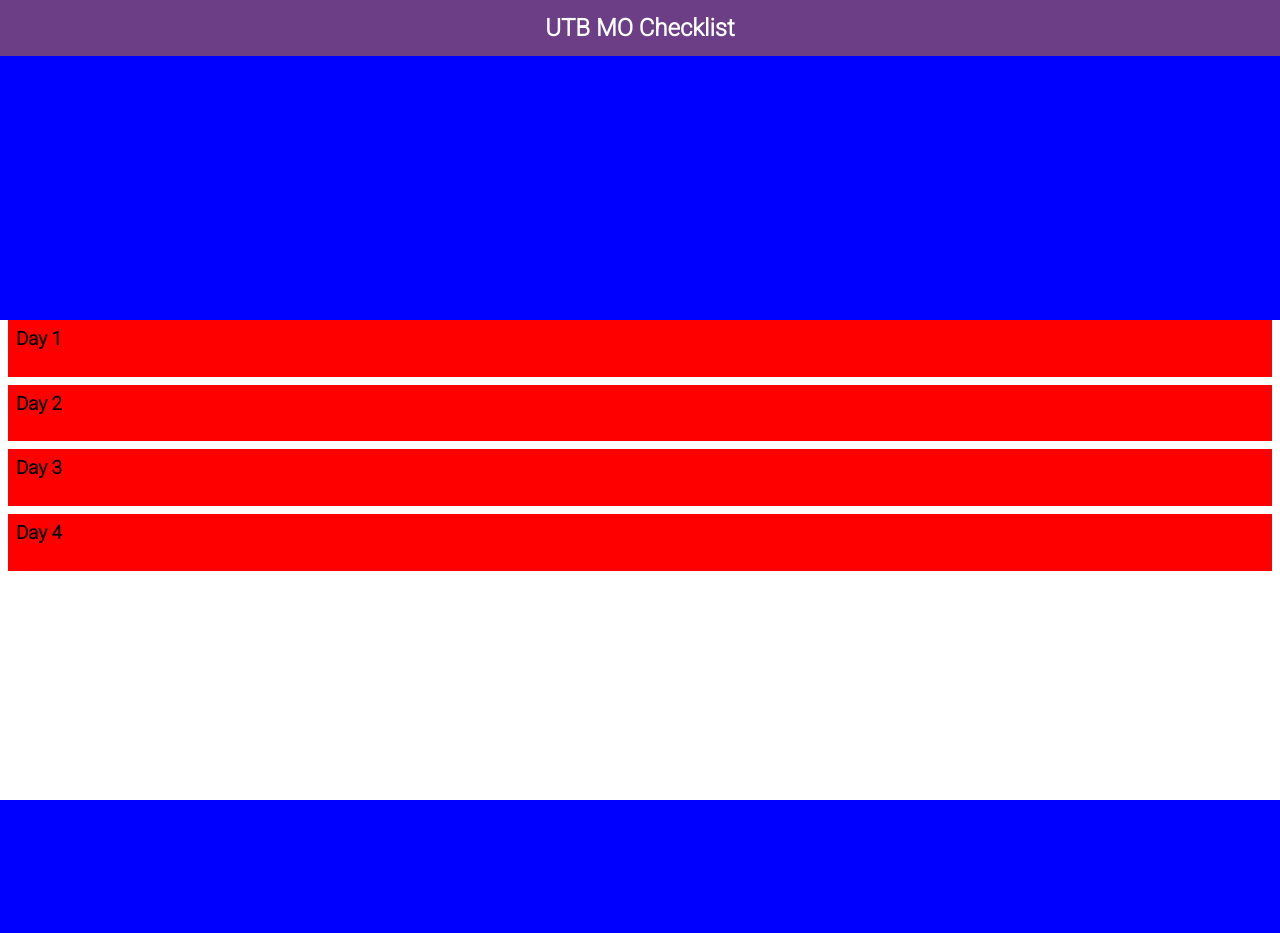
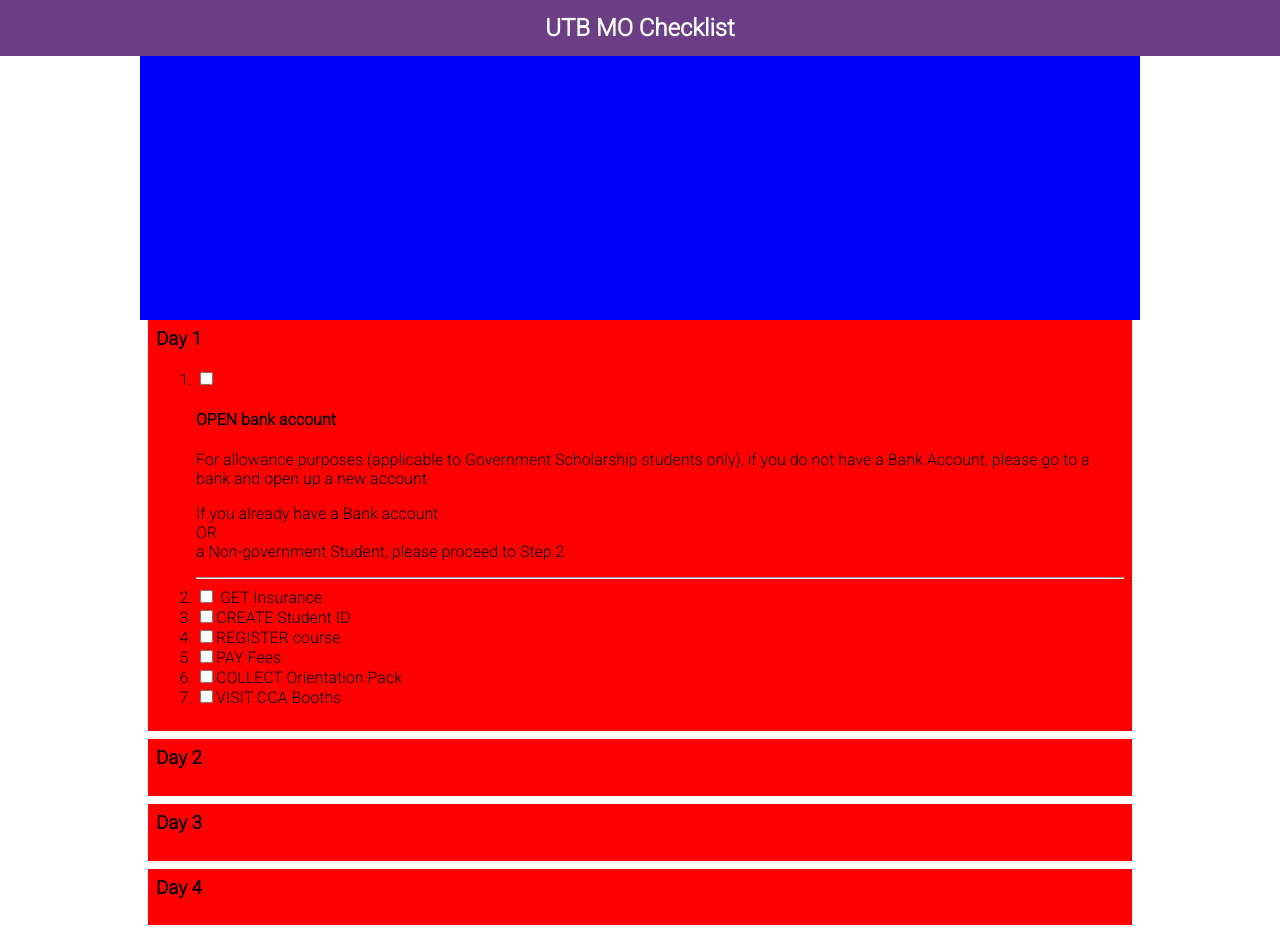
Before and after one commit to naqiuddinihsan/utbmoc, a PHP site: page / in a window 1280 px wide. Before the commit the page ends 800 px from the top, so only its background shows below. Run offline with PHP 8.4, Linux system fonts and the light colour scheme.

Commit message:
More cosmetics

```diff
--- a/index.php
+++ b/index.php
@@ -9,36 +9,61 @@
         <link rel="icon" href="http://www.utb.edu.bn/favicon.ico" type="image/x-icon">
     </head>
     <body>
-        <div class="sandbox">
-            <div class="top">
-                <div class="header">
+        <div class="moc-sandbox">
+            <div class="moc-platform">
+                <div class="moc-top">
+                    <div class="moc-header">
                         <h2>UTB MO Checklist</h2>
                     </div>
                 </div>
-            <div class="mid">
-                <div class="banner">
+                <div class="moc-mid">
+                    <div class="moc-banner">
 
                     </div>
-                <div class="canvas">
-                    <div class="post">
+                    <div class="moc-canvas">
+                        <div class="moc-post">
                             <h3>Day 1</h3>
-                        <p></p>
+                            <p>
+                                <ol>
+                                    <li>
+                                        <input type="checkbox" name="moc-step" value="step">
+                                        <h4>OPEN bank account</h4>
+                                        <p>For allowance purposes (applicable to Government Scholarship students only), if you do not have a Bank Account, please go to a bank and open up a new account</p>
+                                        <p>If you already have a Bank account <br>OR<br> a Non-government Student, please proceed to Step 2</p>
+                                    </li>
+                                    <hr>
+                                    <li>
+                                        <input type="checkbox" name="moc-step" value="step">
+                                        GET Insurance</li>
+                                    <li>
+                                        <input type="checkbox" name="moc-step" value="step">CREATE Student ID</li>
+                                    <li>
+                                        <input type="checkbox" name="moc-step" value="step">REGISTER course</li>
+                                    <li>
+                                        <input type="checkbox" name="moc-step" value="step">PAY Fees</li>
+                                    <li>
+                                        <input type="checkbox" name="moc-step" value="step">COLLECT Orientation Pack</li>
+                                    <li>
+                                        <input type="checkbox" name="moc-step" value="step">VISIT CCA Booths</li>
+                                </ol>
+                            </p>
                         </div>
-                    <div class="post">
+                        <div class="moc-post">
                             <h3>Day 2</h3>
                             <p></p>
                         </div>
-                    <div class="post">
+                        <div class="moc-post">
                             <h3>Day 3</h3>
                             <p></p>
                         </div>
-                    <div class="post">
+                        <div class="moc-post">
                             <h3>Day 4</h3>
                             <p></p>
                         </div>
                     </div>
                 </div>
-            <div class="bot"></div>
+                <div class="moc-bot"></div>
+            </div>
         </div>
     </body>
 </html>
--- a/style.css
+++ b/style.css
@@ -36,47 +36,63 @@ button:active {
     opacity: .9;
 }
 
-
-.sandbox {
+.moc-sandbox {
     width: 100%;
     height: 100%;
 }
 
-.top {
+..moc-platform {
+    width: 100%;
+}
+
+.moc-top, .moc-mid, .moc-bot {
+    width: 100%;
+}
+
+.moc-mid {
+    max-width: 1000px;
+    margin: 0 auto;
+}
+
+.moc-top {
     position: fixed;
-    width: 100%;
     top: 0;
 }
 
-.header {
+.moc-header {
     background: #6B3E85;
     height: 56px;
     color: #fff;
     text-align: center;
 }
 
-.header h2 {
+.moc-header h2 {
     line-height: 56px;
     margin: 0;
 }
-.mid {
+.moc-mid {
 
 }
-.banner {
+
+.moc-banner {
     height: 320px;
     background: blue;
 }
 
-.canvas {
+.moc-canvas {
     padding: 0 8px;
 }
 
-.post {
+.moc-post {
     background: red;
     margin: 0 auto 8px auto;
     padding: 8px;
 }
 
-.bot {
+.moc-post h3 {
+    font-weight: bold;
+}
+
+.moc-bot {
 
 }
```
Lines whose indentation alone changed are shown as unchanged.
